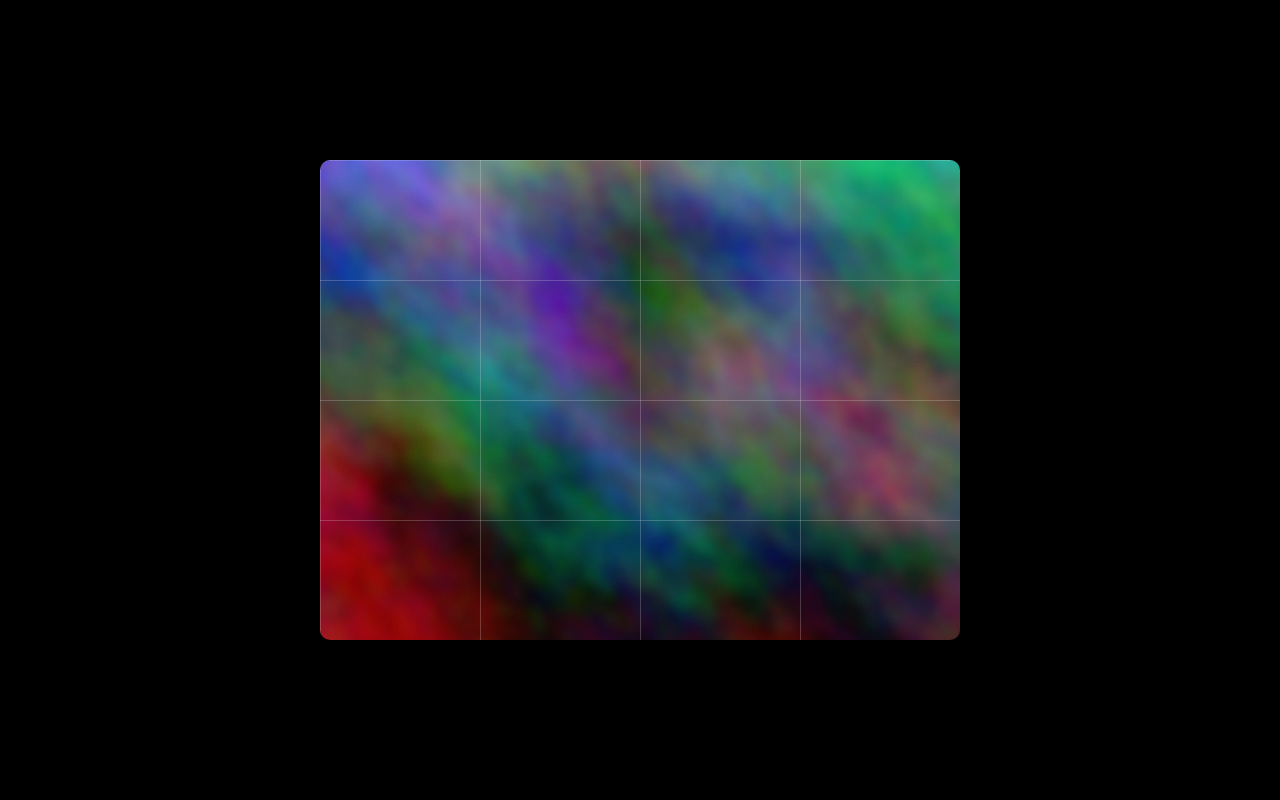
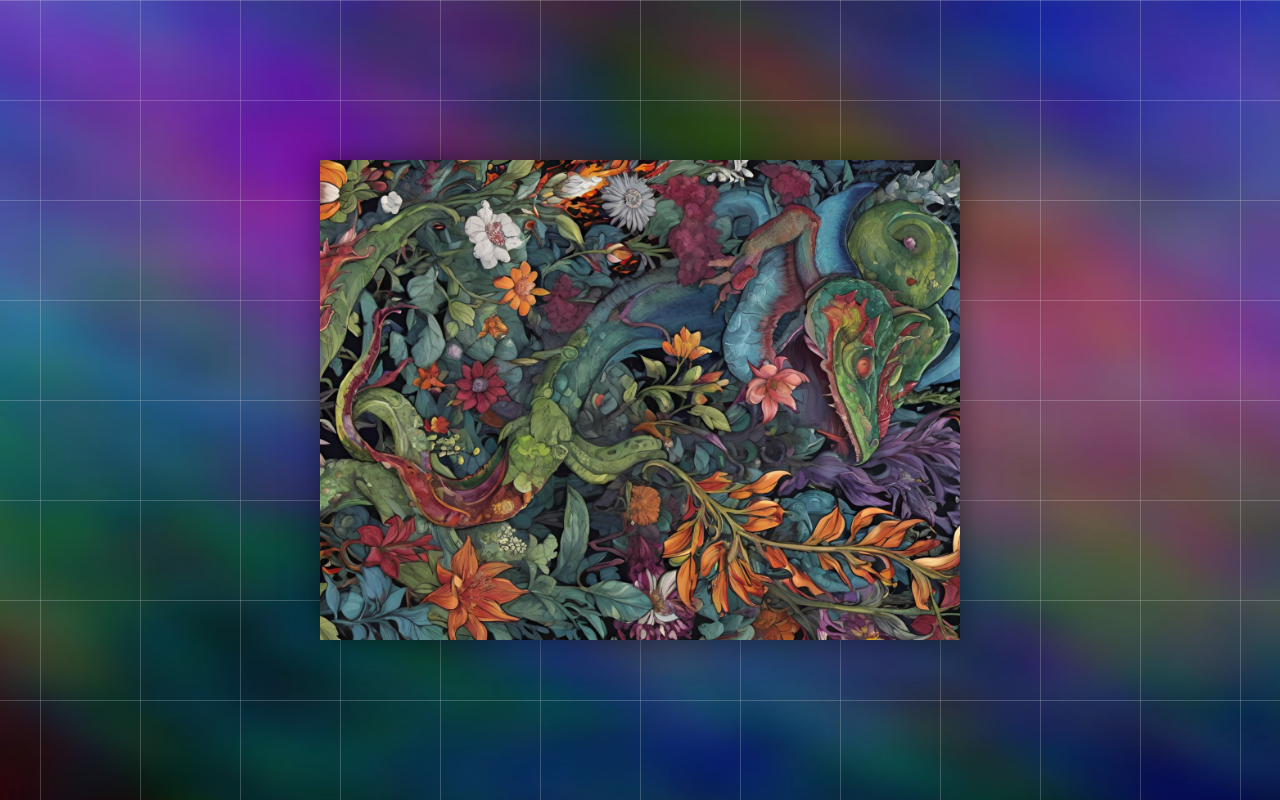
Before and after one commit to ultrafish22L/psycheview, a React (Vite) app: page / in a window 1280 px wide. Built offline with nearby package versions, Linux system fonts and the light colour scheme.

Commit message:
Make grid and background infinite with image on top

```diff
--- a/src/App.jsx
+++ b/src/App.jsx
@@ -14,12 +14,10 @@ const Container = styled.div`
 `
 
 const ViewWindow = styled.div`
-  width: 80vmin;
-  height: 60vmin;
   position: relative;
+  width: 100%;
+  height: 100%;
   overflow: hidden;
-  border-radius: 10px;
-  box-shadow: 0 0 30px rgba(0, 0, 0, 0.5);
 `
 
 const Instructions = styled.div`
--- a/src/components/DraggableImage.jsx
+++ b/src/components/DraggableImage.jsx
@@ -22,13 +22,14 @@ const MovableArea = styled.div`
   height: 100%;
 `;
 
-const BackgroundLayer = styled.div`
+const InfiniteBackground = styled.div`
   position: absolute;
-  top: 0;
-  left: 0;
-  width: 100%;
-  height: 100%;
-  background: url('/psychedelic-bg.jpg') center/cover;
+  top: -200%;
+  left: -200%;
+  width: 500%;
+  height: 500%;
+  background: url('/psychedelic-bg.jpg') center repeat;
+  background-size: 40% 40%;
 
   &::before {
     content: '';
@@ -45,6 +46,7 @@ const BackgroundLayer = styled.div`
         rgba(255, 0, 128, 0.3) 100%);
     mix-blend-mode: overlay;
     animation: pulse 8s ease-in-out infinite;
+    background-attachment: fixed;
   }
 
   @keyframes pulse {
@@ -54,27 +56,35 @@ const BackgroundLayer = styled.div`
   }
 `;
 
-const Grid = styled.div`
+const InfiniteGrid = styled.div`
   position: absolute;
-  top: 0;
-  left: 0;
-  width: 100%;
-  height: 100%;
+  top: -200%;
+  left: -200%;
+  width: 500%;
+  height: 500%;
   background-image:
     linear-gradient(rgba(255,255,255,0.2) 1px, transparent 1px),
     linear-gradient(90deg, rgba(255,255,255,0.2) 1px, transparent 1px);
-  background-size: 25% 25%;
+  background-size: 100px 100px;
   pointer-events: none;
 `;
 
+const ImageContainer = styled.div`
+  position: absolute;
+  top: 50%;
+  left: 50%;
+  transform: translate(-50%, -50%);
+  width: 80vmin;
+  height: 60vmin;
+`;
+
 const Image = styled.img`
-  position: absolute;
   width: 100%;
   height: 100%;
   object-fit: cover;
   user-select: none;
   -webkit-user-drag: none;
-  opacity: 0;
+  box-shadow: 0 0 30px rgba(0,0,0,0.5);
 `;
 
 export function DraggableImage({ imageSrc }) {
@@ -118,19 +128,15 @@ export function DraggableImage({ imageSrc }) {
           transform: `translate(${position.x}px, ${position.y}px) scale(${scale})`
         }}
       >
-        <BackgroundLayer />
-        <Grid />
-        <Image
-          src={imageSrc}
-          alt="Draggable Image"
-          draggable="false"
-          onLoad={(e) => {
-            // Use the actual image dimensions to set the grid size
-            const img = e.target;
-            const gridSize = `${img.naturalWidth / 4}px ${img.naturalHeight / 4}px`;
-            e.target.parentElement.style.backgroundSize = gridSize;
-          }}
-        />
+        <InfiniteBackground />
+        <InfiniteGrid />
+        <ImageContainer>
+          <Image
+            src={imageSrc}
+            alt="Draggable Image"
+            draggable="false"
+          />
+        </ImageContainer>
       </MovableArea>
     </Container>
   );
```
